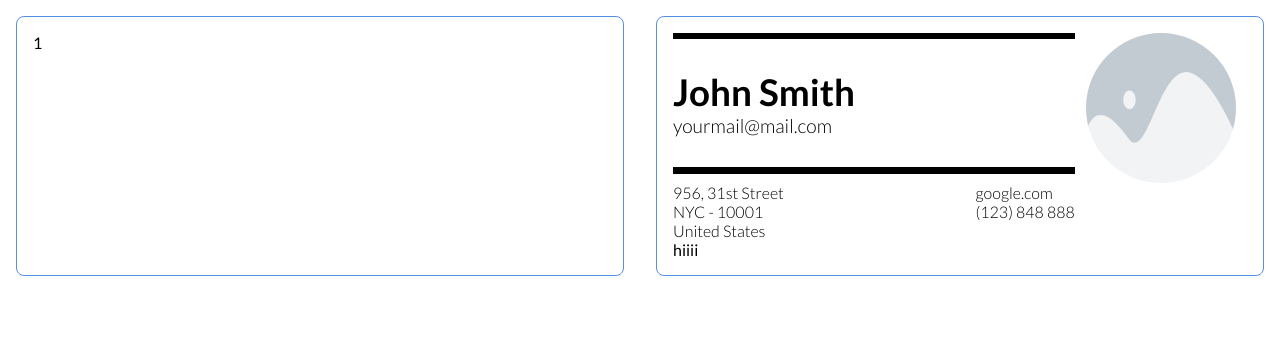
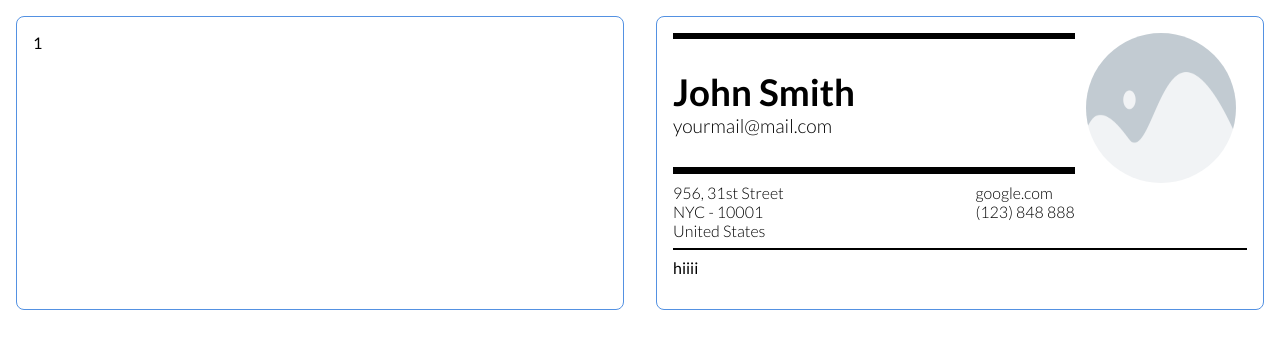
Before and after one commit to Quazf1x/CV-ApplicationV2, a React (Vite) app: page / in a window 1280 px wide. Shown: the top 348 px of the page. Built offline with nearby package versions, Linux system fonts and the light colour scheme.

Commit message:
Ver 0.2.1

```diff
--- a/src/assets/components/previewComponents/attributes.jsx
+++ b/src/assets/components/previewComponents/attributes.jsx
@@ -1,8 +1,8 @@
 // import React, { Component } from "react";
 
-function Attribute() {
+function Attribute({isOutlined = false}) {
   return(
-    <div>
+    <div className={isOutlined ? 'top-border' : null}>
       hiiii
     </div>
   )
--- a/src/assets/components/previewSection.jsx
+++ b/src/assets/components/previewSection.jsx
@@ -8,7 +8,7 @@ function PreviewSection() {
     <section>
       <GeneralInfo/>
       <Contacts/>
-      <Attribute isOutlined={false}/>
+      <Attribute isOutlined={true}/>
     </section>
   )
 }
--- a/src/assets/styles/index.css
+++ b/src/assets/styles/index.css
@@ -49,6 +49,8 @@ section {
 
 .top-border {
   border-top: 2px solid var(--black);
+  margin: .5rem 0;
+  padding: .5rem 0;
 }
 
 /*Preview Section*/
```
Also changed, not shown: .eslintrc.cjs, src/App.jsx (line endings or trailing spaces).
